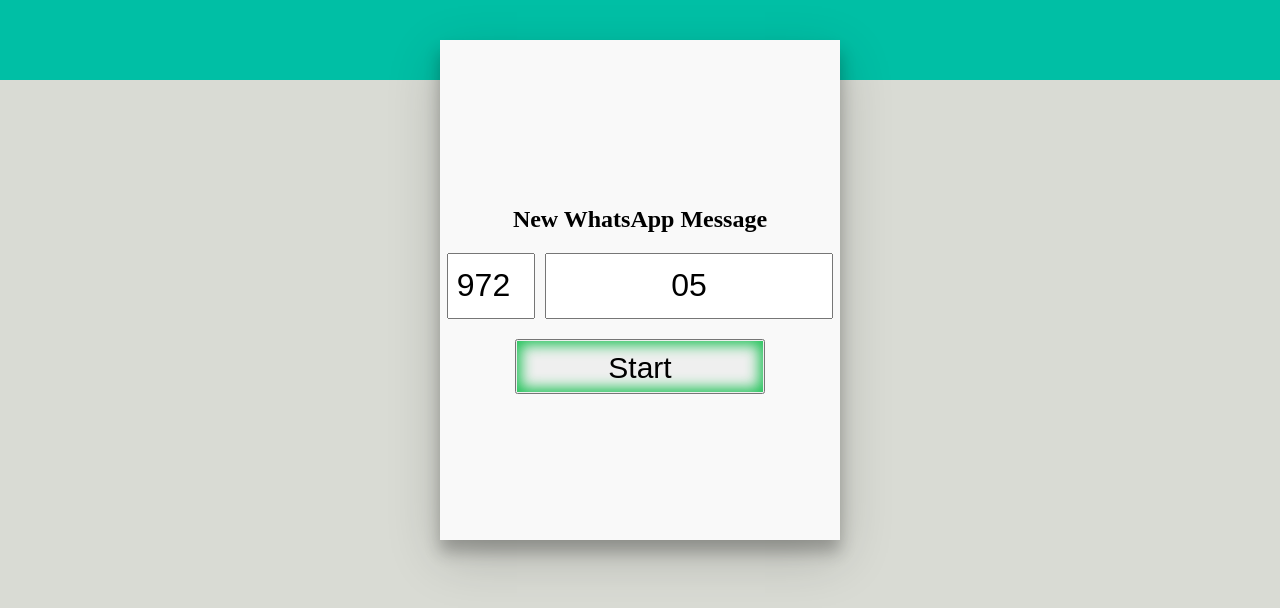
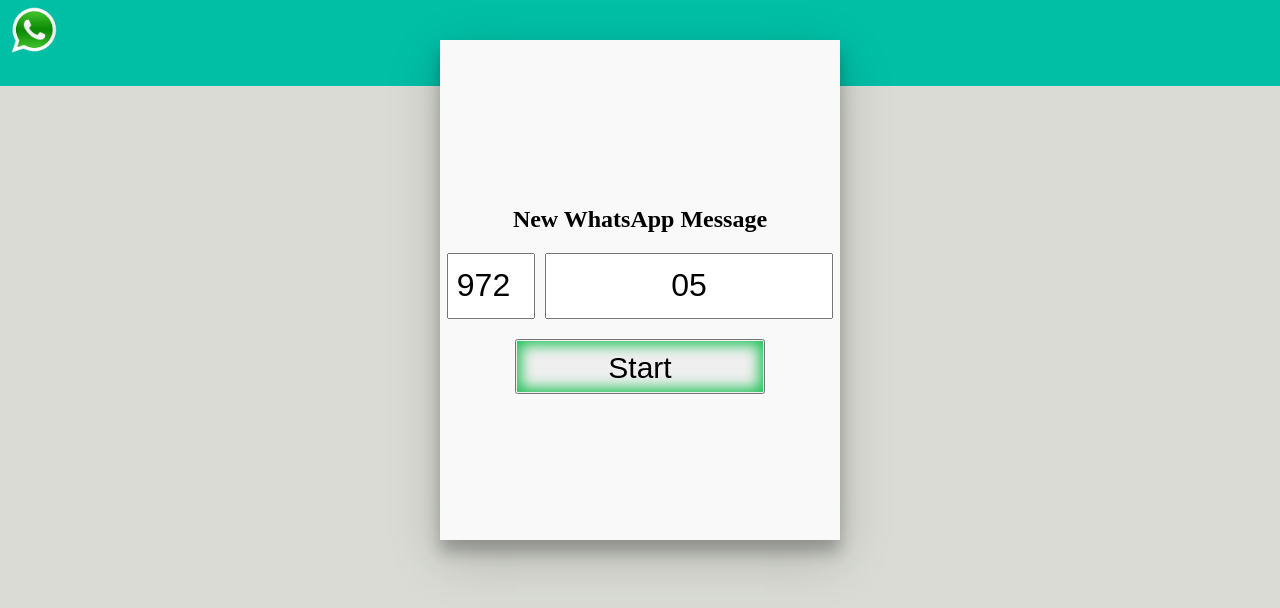
Before and after one commit to yoavniran/whatsapp-msg, a plain HTML site: page index.html in a window 1280 px wide. Drawn offline with Linux system fonts and the light colour scheme.

Commit message:
Update index.html

```diff
--- a/index.html
+++ b/index.html
@@ -67,6 +67,13 @@
 	    header {
 		background-color: #00BFA5;
 		    min-height: 80px;
+		    padding: 6px 0 0 10px;
+	    }
+
+	    #logo {
+		height: 48px;
+		width: 48px;
+
 	    }
     </style>
 </head>
@@ -74,7 +81,7 @@
 
 <body>
 	<header>
-
+		<img src="wa.png" alt="logo" id="logo"/>
 	</header>
 <main>
 
```
